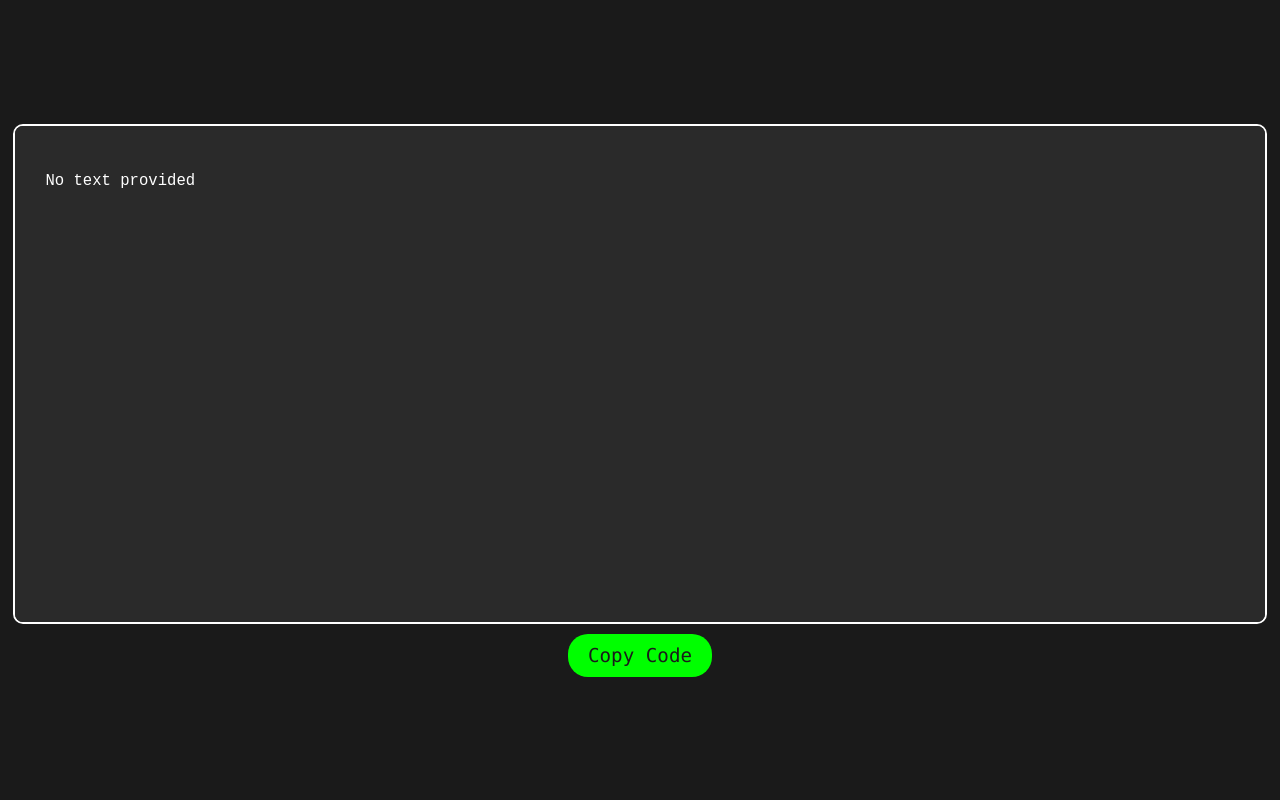
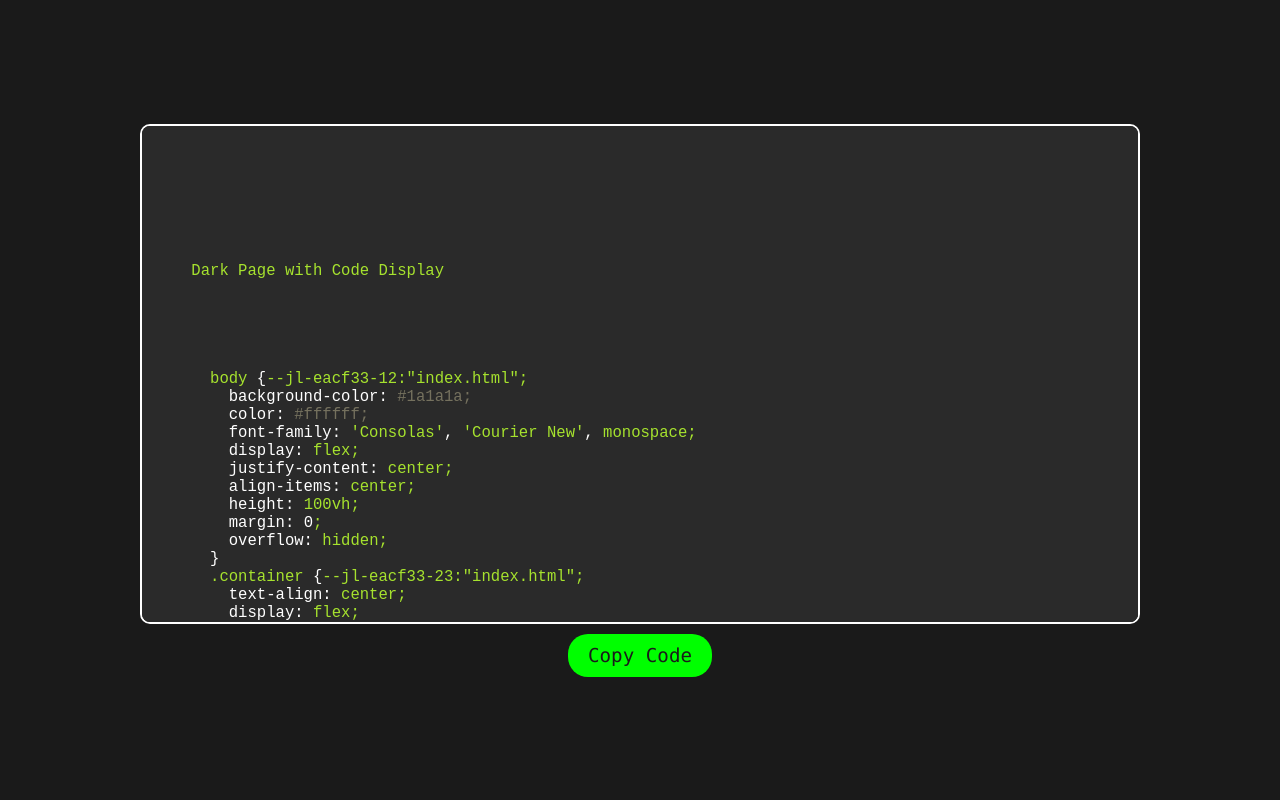
Before and after one commit to OptioniaI/RebelBin, a plain HTML site: page index.html in a window 1280 px wide. Drawn offline with nearby package versions, Linux system fonts and the light colour scheme.

Commit message:
Update index.html

```diff
--- a/index.html
+++ b/index.html
@@ -1,8 +1,8 @@
 <!DOCTYPE html>
 <html lang="en">
 <head>
-    <meta charset="UTF-8">
-    <meta name="viewport" content="width=device-width, initial-scale=1.0">
+  <meta charset="UTF-8" />
+  <meta name="viewport" content="width=device-width, initial-scale=1.0"/>
   <title>Dark Page with Code Display</title>
   <script src="https://cdnjs.cloudflare.com/ajax/libs/highlight.js/11.9.0/highlight.min.js"></script>
   <script src="https://cdnjs.cloudflare.com/ajax/libs/highlight.js/11.9.0/languages/lua.min.js"></script>
@@ -25,7 +25,7 @@
       display: flex;
       flex-direction: column;
       align-items: center;
-            width: 100%;
+      width: 95%;
     }
     #displayText {
       font-size: 1.2em;
@@ -33,14 +33,14 @@
       border: 2px solid #ffffff;
       color: #ffffff;
       padding: 15px;
-            width: 98vw;
+      width: 100%;
+      max-width: 1000px;
       height: 500px;
       text-align: left;
       box-sizing: border-box;
       font-family: inherit;
       overflow: auto;
       border-radius: 10px;
-            max-width: none;
     }
     #displayText:focus {
       outline: none;
@@ -86,15 +86,36 @@
       });
     }
 
-        const urlParams = new URLSearchParams(window.location.search);
-        const text = urlParams.get('text');
-        const lang = urlParams.get('lang') || 'text';
+    // Read POSTed data using FormData if available
+    window.addEventListener('DOMContentLoaded', async () => {
+      if (window.location.search || window.location.hash) return;
 
+      try {
+        const form = await (async () => {
+          const formData = new FormData();
+          return formData;
+        })();
+
+        const params = new URLSearchParams(window.location.search);
+        const lang = params.get('lang') || 'text';
+
+        // Modern browsers use `performance.navigation.type === 1` for reload, skip it
+        if (window.performance?.navigation?.type === 1) return;
+
+        const response = await fetch(window.location.href, {
+          method: 'POST'
+        });
+
+        const text = await response.text();
         if (text) {
           const displayText = document.getElementById('displayText');
-            displayText.innerHTML = `<pre><code class="${lang === 'text' ? '' : lang}">${decodeURIComponent(text)}</code></pre>`;
+          displayText.innerHTML = `<pre><code class="${lang === 'text' ? '' : lang}">${text}</code></pre>`;
           hljs.highlightElement(displayText.querySelector('code'));
         }
+      } catch (e) {
+        console.error('Failed to load POSTed data.', e);
+      }
+    });
   </script>
 </body>
 </html>
```
Lines whose indentation alone changed are shown as unchanged.
